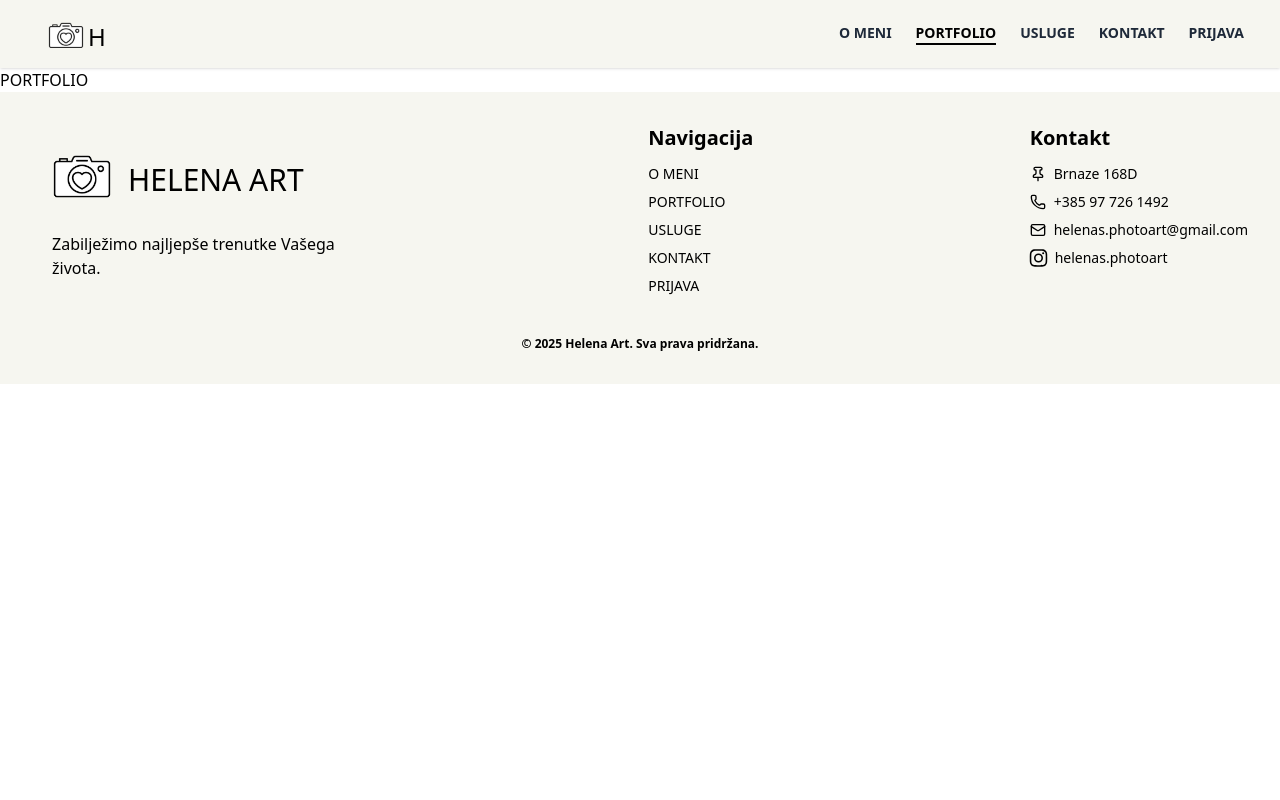
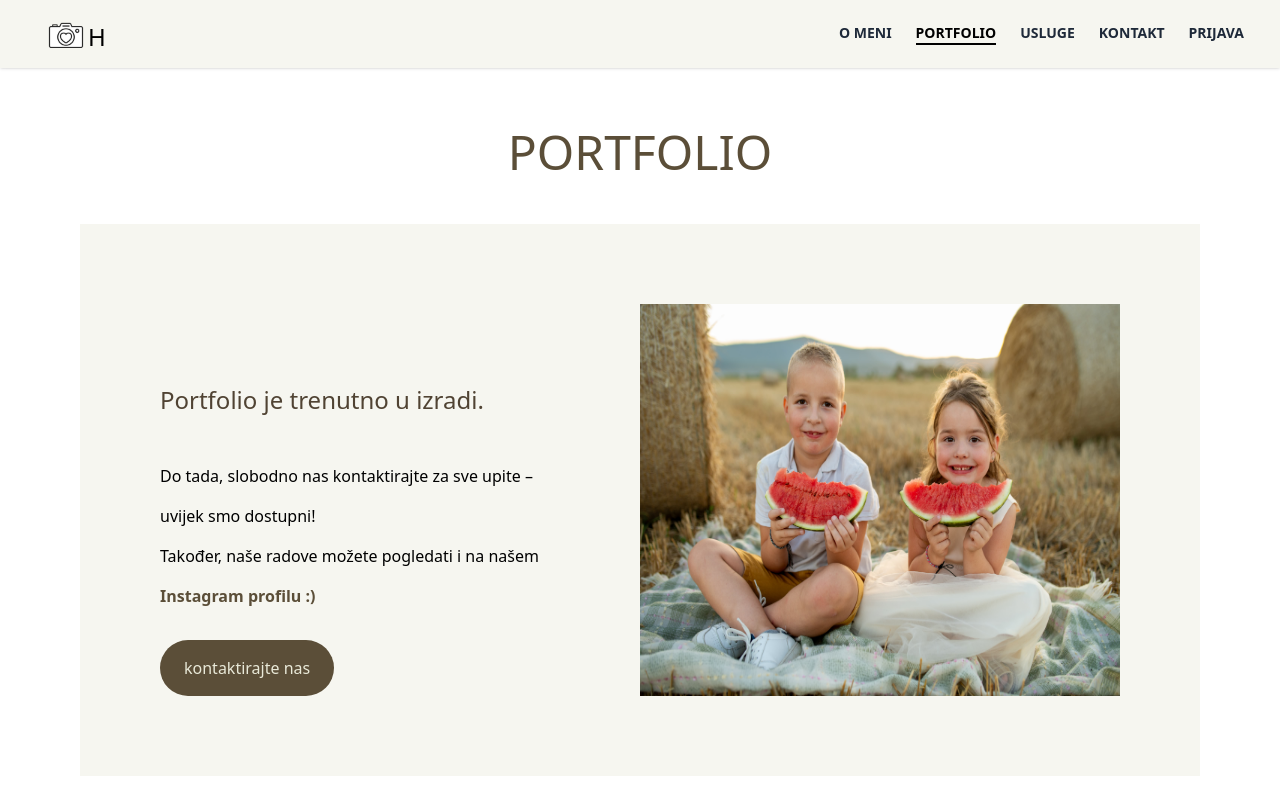
Before and after one commit to bbilich/HCI_2024-2025, a Next.js app in the folder semester-project/: page /portfolio in a window 1280 px wide. Shown: the top 800 px of the page. Built offline with nearby package versions, Linux system fonts and the light colour scheme.

Commit message:
Add portfolio page and services filer

```diff
--- a/semester-project/app/_components/aboutSection.tsx
+++ b/semester-project/app/_components/aboutSection.tsx
@@ -5,7 +5,7 @@ type DescProps = {
 };
 
 const Description = ({ children }: DescProps) => (
-  <p className="bg-beige-50 flex items-center justify-center px-10 md:py-0 py-4 leading-8">
+  <p className="bg-beige-50 flex items-center justify-center px-10 md:py-0 py-4 leading-7">
     {children}
   </p>
 );
@@ -13,7 +13,7 @@ const Description = ({ children }: DescProps) => (
 const About = () => {
     return(
         <section className="bg-white md:px-20 py-4">
-            <h1 className="text-3xl md:text-5xl px-10">DOBRO DOŠLI!</h1>
+            <h1 className="text-3xl md:text-5xl px-10 text-beige-900">DOBRO DOŠLI!</h1>
 
             <div className="md:py-20 py-10">
                 <div className="flex justify-between flex-col md:flex-row gap-8">
@@ -59,7 +59,7 @@ const About = () => {
                     </Description>
 
                     <a href="/kontakt">
-                        <button className="mt-6 bg-beige-200 text-beige-800 px-6 py-4 rounded-4xl font-medium hover:bg-white transition">
+                        <button className="mt-6 bg-beige-200 text-beige-800 px-6 py-4 rounded-4xl font-medium hover:bg-beige-800 hover:text-beige-100 transition">
                             kontaktirajte nas
                         </button>
                     </a>
--- a/semester-project/app/_components/heroSection.tsx
+++ b/semester-project/app/_components/heroSection.tsx
@@ -17,8 +17,8 @@ const Hero = () => {
         </div>
 
         <a href="/portfolio">
-            <button className="mt-6 sm:mt-10 bg-beige-50 text-beige-800 px-6 py-1
-            sm:py-3 rounded-3xl font-medium text-sm md:text-xl hover:bg-beige-200 transition">
+            <button className="mt-6 sm:mt-10 bg-beige-200 text-beige-800 px-6 py-1
+            sm:py-3 rounded-3xl font-medium text-sm md:text-xl hover:bg-beige-50 transition">
                 pogledajte galeriju slika
             </button>
         </a>
--- a/semester-project/app/portfolio/page.tsx
+++ b/semester-project/app/portfolio/page.tsx
@@ -2,7 +2,34 @@ import React from "react";
 
 const Portfolio = () =>{
     return(
-        <div>PORTFOLIO</div>
+        <div className="bg-white py-15">
+            <h1 className="text-beige-800 text-3xl md:text-5xl flex justify-center mb-12">
+               PORTFOLIO
+            </h1>
+
+            <div className="bg-beige-50 p-5 md:p-20 md:mx-20">
+                <div className="leading-10 flex  justify-between flex-col md:flex-row gap-20">
+                    <span className="text-md pt-20">
+                        <h2 className="text-2xl font-medium text-beige-900 pb-10">Portfolio je trenutno u izradi.</h2>
+                        Do tada, slobodno nas kontaktirajte za sve upite – uvijek smo dostupni! <br />
+                        Također, naše radove možete pogledati i na našem
+                        <a href="https://www.instagram.com/helenas.photoart/?igsh=MTM4YXphYWZ6c2E4cg%3D%3D#"
+                        className="text-beige-800 font-bold hover:underline"> Instagram profilu :)</a>
+                        <br />
+                        <a href="/kontakt" className="flex justify-center md:justify-start">
+                        <button className="mt-6 bg-beige-800 text-beige-100 px-6 py-2 rounded-4xl font-medium hover:bg-beige-200 hover:text-beige-800 transition">
+                            kontaktirajte nas
+                        </button>
+                    </a>
+                    </span>
+
+                    <img
+                    src="/portfolio.jpg"
+                    alt="outdoor photoshoot"
+                    className="w-full md:w-1/2 h-auto"/>
+                </div>
+            </div>
+        </div>
     )
 }
 
--- a/semester-project/app/usluge/[slug]/page.tsx
+++ b/semester-project/app/usluge/[slug]/page.tsx
@@ -48,11 +48,11 @@ export default async function Post ({ params }: serviceProps){
           />
         )}
     </div>
-      <div className="text-lg bg-beige-50 p-10 leading-10">
+      <div className="text-lg bg-beige-50 p-10 leading-8">
         {text && documentToReactComponents(text)}
 
         <a href="/kontakt" className="flex justify-center">
-            <button className="mt-6 bg-beige-200 text-beige-800 px-6 py-4 rounded-4xl
+            <button className="mt-6 bg-beige-200 text-beige-800 px-6 py-3 rounded-4xl
             font-medium hover:bg-white transition">
                 kontaktirajte nas
             </button>
--- a/semester-project/app/usluge/page.tsx
+++ b/semester-project/app/usluge/page.tsx
@@ -7,21 +7,46 @@ const Usluge = () => {
   const [usluge, setUsluge] = useState<any[]>([]);
   const [selectedFilter, setSelectedFilter] = useState<string>('all')
 
-    useEffect(() => {
-    const getPost = async () => {
-      const post = await fetchPost();
-      setUsluge(post);
+  useEffect(() => {
+  const getPost = async () => {
+    const post = await fetchPost();
+    setUsluge(post);
     }
 
-    getPost();
+  getPost();
   }, []);
+
+  const filteredUsluge =
+    selectedFilter === 'all'
+      ? usluge
+      : usluge.filter(
+          (post) => post.fields.category === selectedFilter
+        );
 
   return (
     <div className="max-w-7xl mx-auto px-4 py-8">
       <h1 className="text-beige-800 text-3xl md:text-5xl flex justify-center mb-12">NAŠE USLUGE</h1>
+      <div className="">
+          <label className='text-beige-900 font-bold'>Odaberite uslugu: </label>
+          <select
+            value={selectedFilter}
+            onChange={(e) => setSelectedFilter(e.target.value)}
+            className="border border-beige-800 text-beige-900 px-4 py-2 bg-beige-50 shadow">
+
+            <option value="all">Prikaži sve usluge</option>
+            <option value="vjencanje">Vjenčanje</option>
+            <option value="krstenje">Krštenje</option>
+            <option value="maturalna">Maturalna</option>
+            <option value="pricest">Pričest</option>
+            <option value="djevojacka">Djevojačka</option>
+            <option value="studio">Fotografiranje u studiju</option>
+            <option value="priroda">Fotografiranje u prirodi</option>
+          </select>
+      </div>
+
       <div className="grid grid-cols-1 sm:grid-cols-2 lg:grid-cols-3 gap-8 pt-10">
-        {usluge.map((post) => (
-          <div key={post.sys.id}
+        {filteredUsluge.map((post) => (
+          <div key={post.fields.slug}
           className="bg-white rounded-lg shadow hover:shadow-lg transition">
             {post.fields.coverImage && (
               <img
```
Also changed, not shown: semester-project/public/portfolio.jpg (added).
